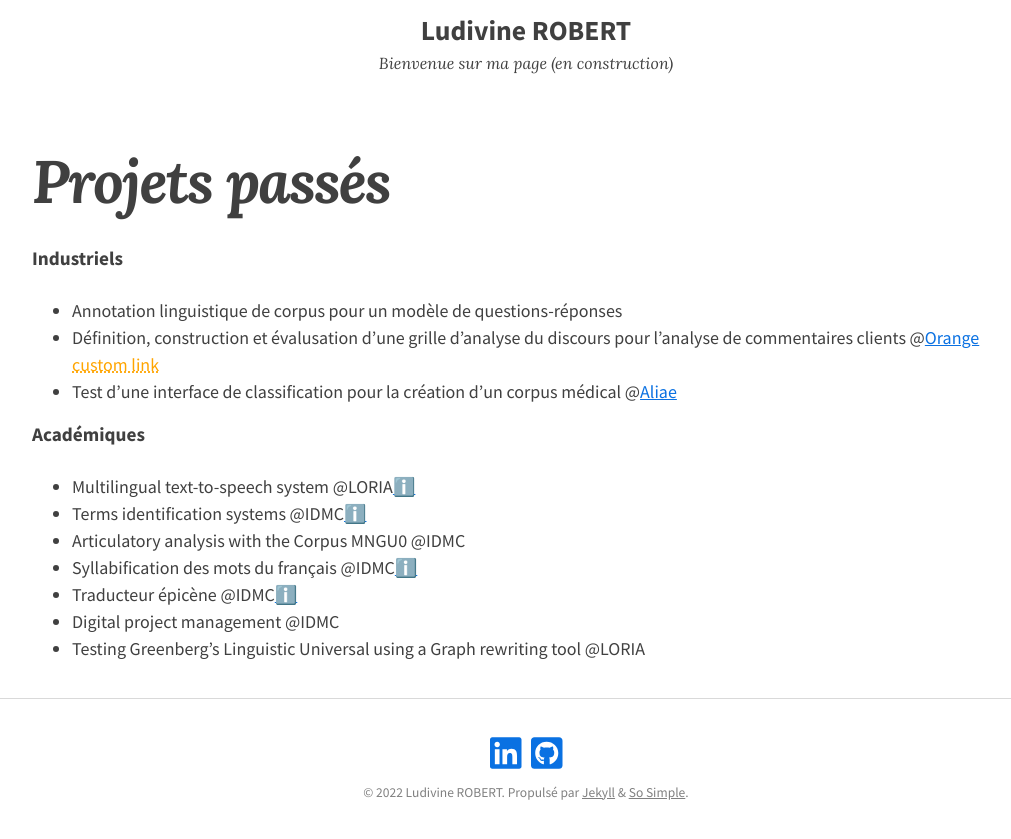
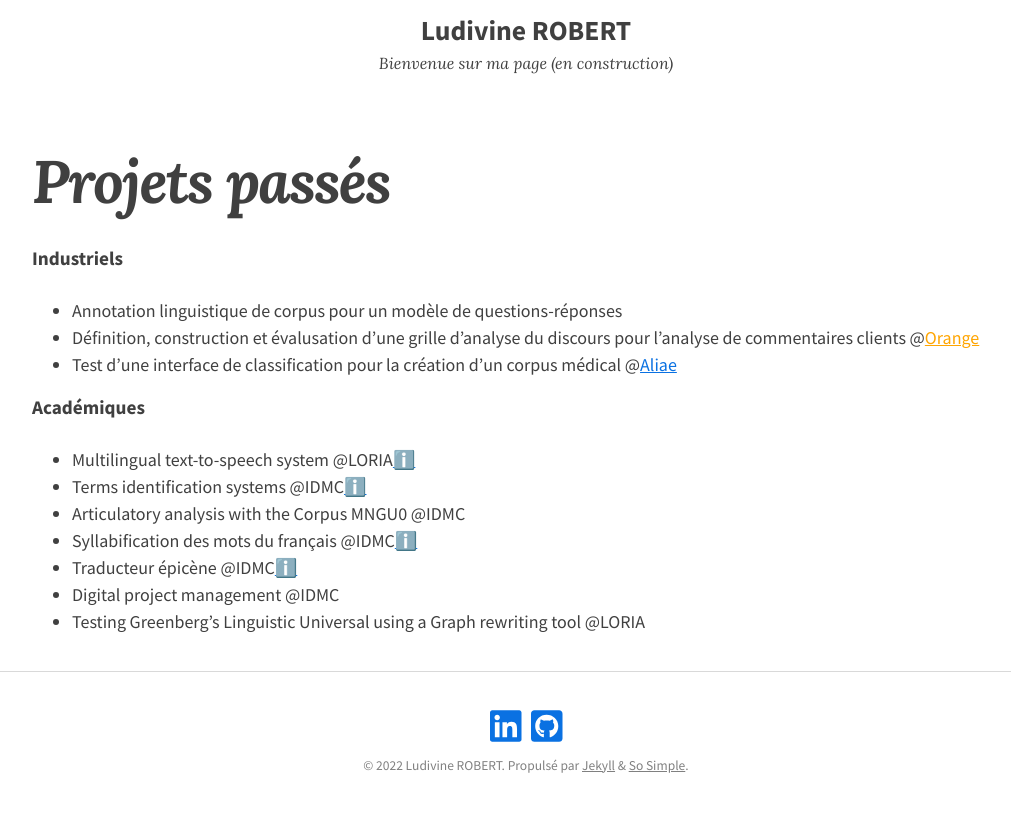
Before and after one commit to ludivinero/ludivinero.github.io, a Jekyll site: the page built from projets.md, in a window 1280 px wide, cut to the strip 221-1096 px from the top of the page. Shown: the top 839 px of the strip, without its empty margins (114-1125 px from the left). Built offline with Jekyll 4.4.1, drawn with Linux system fonts in a browser that asks for light colours; nearby versions of some CDN libraries.

Commit message:
Update projets.md

```diff
--- a/projets.md
+++ b/projets.md
@@ -7,8 +7,7 @@ entries_layout: list
 ---
 #### Industriels
 - Annotation linguistique de corpus pour un modèle de questions-réponses
-- Définition, construction et évalusation d'une grille d'analyse du discours pour l'analyse de commentaires clients @[Orange](https://hellofuture.orange.com/fr/)
-<a href="https://hellofuture.orange.com/fr/" style="color: orange; text-decoration: underline;text-decoration-style: dotted;">custom link</a>
+- Définition, construction et évalusation d'une grille d'analyse du discours pour l'analyse de commentaires clients @<a href="https://hellofuture.orange.com/fr/" style="color:orange">Orange</a>
 - Test d'une interface de classification pour la création d'un corpus médical @[Aliae](https://www.aliae.io)
 
 #### Académiques
```
